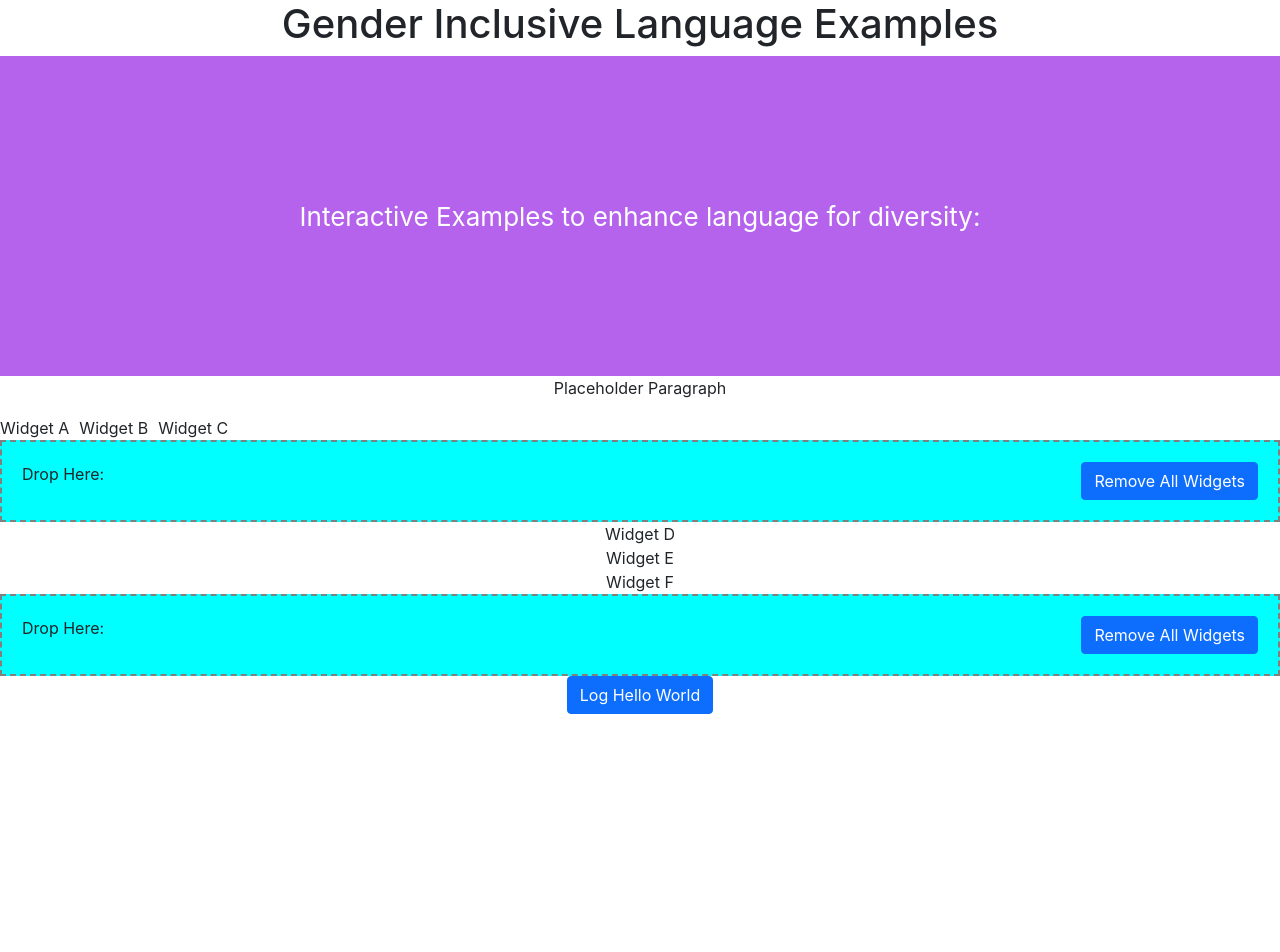
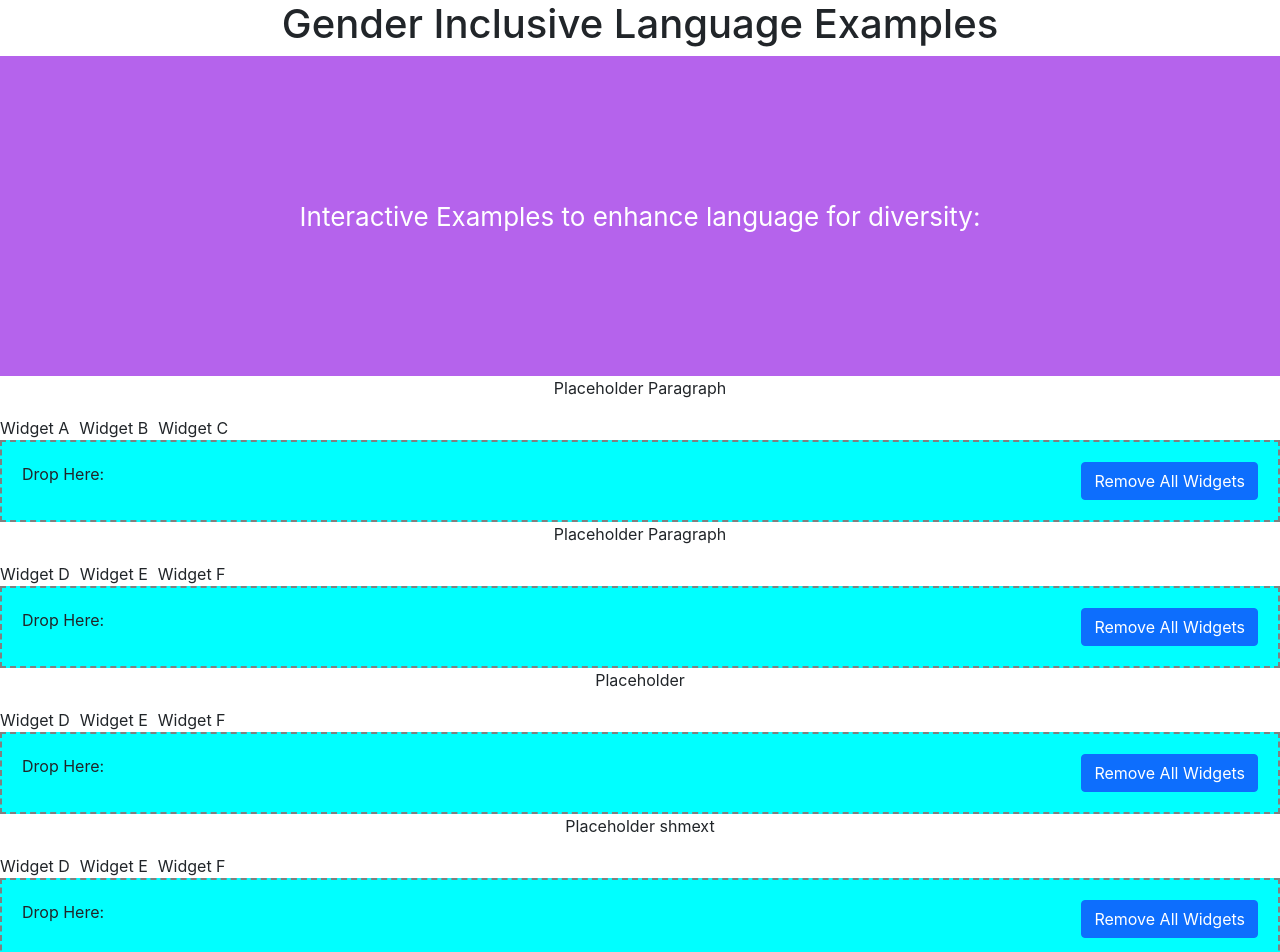
Before and after one commit to RoryUD/HenHacks2024, a React (Create React App) app: page / in a window 1280 px wide. Shown: the top 952 px of the page. Before the commit the page ends 800 px from the top, so only its background shows below. Built offline with nearby package versions, Linux system fonts and the light colour scheme.

Commit message:
30-50 feral widgets
Boss widget

```diff
--- a/src/App.css
+++ b/src/App.css
@@ -45,6 +45,33 @@
     display: flex;
 }
 
+.widgets2 {
+    align-items: center;
+    gap: 10px;
+    flex: 1;
+    flex-direction: row;
+    flex-flow: row wrap;
+    display: flex;
+}
+
+.widgets3 {
+    align-items: center;
+    gap: 10px;
+    flex: 1;
+    flex-direction: row;
+    flex-flow: row wrap;
+    display: flex;
+}
+
+.widgets4 {
+    align-items: center;
+    gap: 10px;
+    flex: 1;
+    flex-direction: row;
+    flex-flow: row wrap;
+    display: flex;
+}
+
 .dropped-widget {
     gap: 100px;
 }
@@ -62,6 +89,8 @@
     }
 }
 
+
+
 .button-container {
     margin-left: auto;
 }
--- a/src/App.tsx
+++ b/src/App.tsx
@@ -5,6 +5,7 @@ function App(): JSX.Element {
     const [widgets, setWidgets] = useState<string[]>([]);
     const [widgets2, setWidgets2] = useState<string[]>([]);
     const [widgets3, setWidgets3] = useState<string[]>([]);
+    const [widgets4, setWidgets4] = useState<string[]>([]);
 
     function handleOnDrag(e: React.DragEvent, widgetType: string){
         e.dataTransfer.setData("widgetType", widgetType);
@@ -28,11 +29,32 @@ function App(): JSX.Element {
         setWidgets2([]);
     }
 
+    function removeAllWidgets3() {
+        setWidgets3([]);
+    }
+
+    function removeAllWidgets4() {
+        setWidgets4([]);
+    }
+
     function handleOnDrop2(e:React.DragEvent){
         const widgetType = e.dataTransfer.getData("widgetType") as string;
         console.log("widgetType", widgetType);
             setWidgets2([...widgets2, widgetType]);
     }
+
+    function handleOnDrop3(e:React.DragEvent){
+        const widgetType = e.dataTransfer.getData("widgetType") as string;
+        console.log("widgetType", widgetType);
+            setWidgets3([...widgets2, widgetType]);
+    }
+
+    function handleOnDrop4(e:React.DragEvent){
+        const widgetType = e.dataTransfer.getData("widgetType") as string;
+        console.log("widgetType", widgetType);
+            setWidgets4([...widgets2, widgetType]);
+    }
+
 
 
     return (
@@ -81,7 +103,9 @@ function App(): JSX.Element {
                 </div>
             </div>
 
-
+            <p>
+                Placeholder Paragraph
+            </p>
 
             <div className="widgets2">
                 <div
@@ -120,9 +144,87 @@ function App(): JSX.Element {
                 </div>
             </div>
 
-            <Button onClick={() => console.log("Hello World!")}>
-                Log Hello World
-            </Button>
+            <p>
+                Placeholder
+            </p>
+            <div className="widgets3">
+                <div
+                    className="widget3"
+                    draggable
+                    onDragStart={(e) => handleOnDrag(e, "Widget D")}
+                >
+                    Widget D
+                </div>
+                <div
+                    className="widget3"
+                    draggable
+                    onDragStart={(e) => handleOnDrag(e, "Widget E")}
+                >
+                    Widget E
+                </div>
+                <div
+                    className="widget3"
+                    draggable
+                    onDragStart={(e) => handleOnDrag(e, "Widget F")}
+                >
+                    Widget F
+                </div>
+            </div>
+            <div className="page" onDrop={handleOnDrop3} onDragOver={handleDragOver}>
+                Drop Here:
+                {widgets3.map((widget3, index) => (
+                    <div className="dropped-widget" key={index}>
+                        {widget3}
+                    </div>
+                ))}
+                <div className="button-container">
+                    <Button onClick={removeAllWidgets3}>
+                        Remove All Widgets
+                    </Button>
+                </div>
+            </div>
+
+            <p>
+                Placeholder shmext
+            </p>
+
+            <div className="widgets4">
+                <div
+                    className="widget4"
+                    draggable
+                    onDragStart={(e) => handleOnDrag(e, "Widget D")}
+                >
+                    Widget D
+                </div>
+                <div
+                    className="widget4"
+                    draggable
+                    onDragStart={(e) => handleOnDrag(e, "Widget E")}
+                >
+                    Widget E
+                </div>
+                <div
+                    className="widget4"
+                    draggable
+                    onDragStart={(e) => handleOnDrag(e, "Widget F")}
+                >
+                    Widget F
+                </div>
+            </div>
+            <div className="page" onDrop={handleOnDrop4} onDragOver={handleDragOver}>
+                Drop Here:
+                {widgets4.map((widget4, index) => (
+                    <div className="dropped-widget" key={index}>
+                        {widget4}
+                    </div>
+                ))}
+                <div className="button-container">
+                    <Button onClick={removeAllWidgets4}>
+                        Remove All Widgets
+                    </Button>
+                </div>
+            </div>
+
         </div>
     );
 }
```
